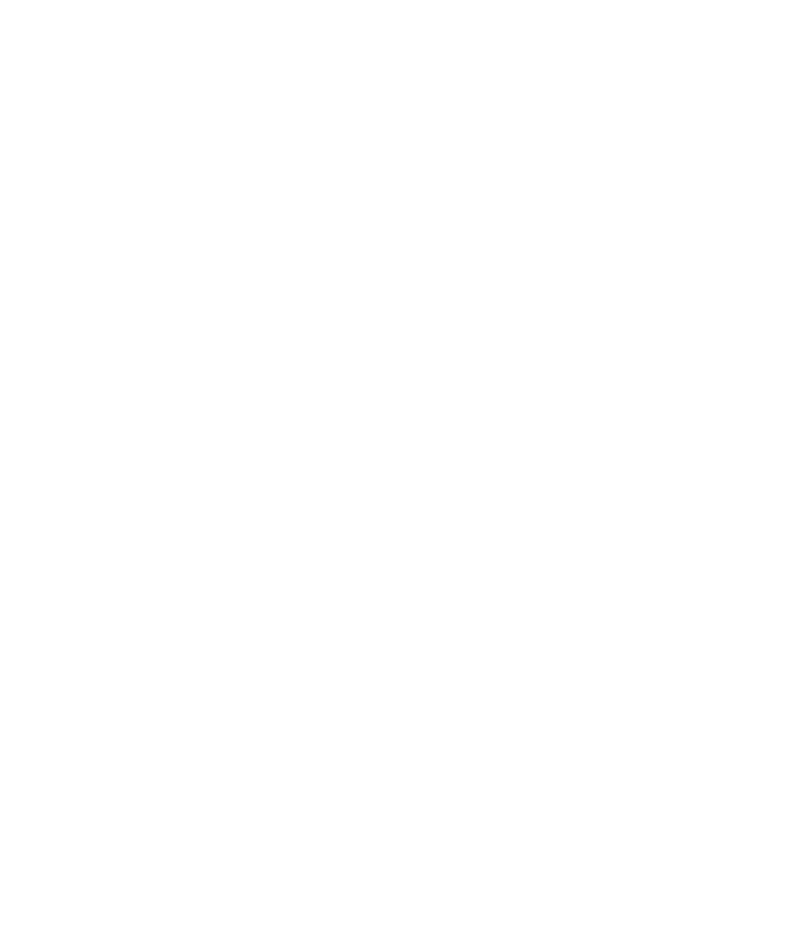
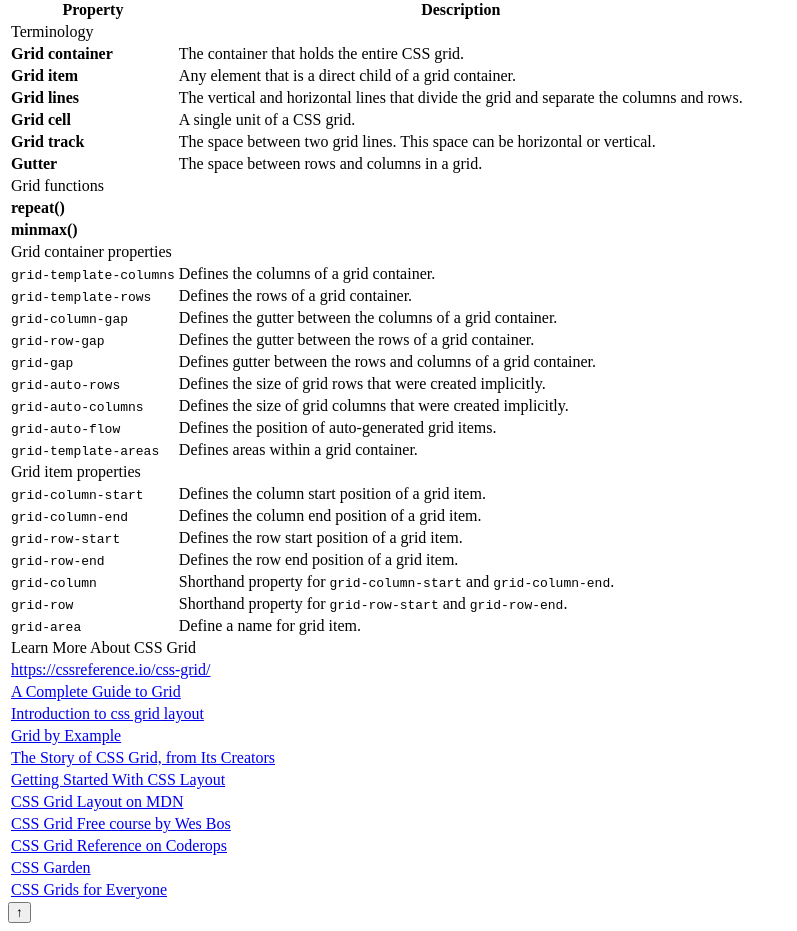
Before and after one commit to richtech9/learn-rich, a Vue app: page /css in a window 1280 px wide. Shown: the part 243-1174 px from the top of the page, without its empty margins (0-797 px from the left). Before the commit the page ends 800 px from the top, so only its background shows below. Built offline with nearby package versions, Linux system fonts and the light colour scheme; a small style sheet from the web is missing.

Commit message:
Add css grid section

```diff
--- a/src/router/index.js
+++ b/src/router/index.js
@@ -29,6 +29,11 @@
     component: () => import(/* webpackChunkName: "git" */ '../views/Git.vue')
   },
   {
+    path: '/css',
+    name: 'Css',
+    component: () => import(/* webpackChunkName: "css" */ '../views/css/Css.vue')
+  },
+  {
     path: '/javascript',
     name: 'JavaScript',
     component: () => import(/* webpackChunkName: "javascript" */ '../views/javascript/JavaScript.vue')
--- a/src/scss/components/_c-table.scss
+++ b/src/scss/components/_c-table.scss
@@ -32,12 +32,12 @@
   }
 
   thead,
-  tbody tr.info {
+  tr.info {
     background-color: #f0f8ff;
   }
 
   tbody {
-    tr:nth-of-type(odd) {
+    tr:not(.info):nth-of-type(odd) {
       background-color: #f9f9f9;
     }
 
--- a/src/views/Home.vue
+++ b/src/views/Home.vue
@@ -44,6 +44,12 @@
     link: {name: 'Git'},
   },
   {
+    title: 'Learn enough CSS',
+    description: 'Learn enough CSS to create amazing layouts, animations and designs of your site.',
+    icon: 'fab fa-css3-alt',
+    link: {name: 'Css'},
+  },
+  {
     title: 'Learn enough JavaScript',
     description: 'Learn enough JavaScript to know how to solve problems using documentation. Understand the fundamental concepts.',
     icon: 'fab fa-js-square',
--- /dev/null
+++ b/src/views/css/Css.vue
@@ -0,0 +1,197 @@
+<template>
+  <div class="u-section-padding">
+    <div class="l-wrap">
+      <!-- BACK HOME -->
+      <router-link :to="{ name: 'Home' }" class="u-top-el">Back home</router-link>
+
+      <!-- Learn Enough Vim -->
+      <div class="c-table-responsive">
+        <table class="c-table">
+          <caption>Learn Enough CSS Grid</caption>
+          <thead>
+            <tr>
+              <th>Property</th>
+              <th>Description</th>
+            </tr>
+          </thead>
+          <tbody>
+            <tr class="info">
+              <td colspan="2">Terminology</td>
+            </tr>
+            <tr>
+              <td><strong>Grid container</strong></td>
+              <td>The container that holds the entire CSS grid.</td>
+            </tr>
+            <tr>
+              <td><strong>Grid item</strong></td>
+              <td>Any element that is a direct child of a grid container.</td>
+            </tr>
+            <tr>
+              <td><strong>Grid lines</strong></td>
+              <td>The vertical and horizontal lines that divide the grid and separate the columns and rows.</td>
+            </tr>
+            <tr>
+              <td><strong>Grid cell</strong></td>
+              <td>A single unit of a CSS grid.</td>
+            </tr>
+            <tr>
+              <td><strong>Grid track</strong></td>
+              <td>The space between two grid lines. This space can be horizontal or vertical.</td>
+            </tr>
+            <tr>
+              <td><strong>Gutter</strong></td>
+              <td>The space between rows and columns in a grid.</td>
+            </tr>
+            <tr class="info">
+              <td colspan="2">Grid functions</td>
+            </tr>
+            <tr>
+              <td><strong>repeat()</strong></td>
+              <td></td>
+            </tr>
+            <tr>
+              <td><strong>minmax()</strong></td>
+              <td></td>
+            </tr>
+            <tr class="info">
+              <td colspan="2">Grid container properties</td>
+            </tr>
+            <tr>
+              <td><code>grid-template-columns</code></td>
+              <td>Defines the columns of a grid container.</td>
+            </tr>
+            <tr>
+              <td><code>grid-template-rows</code></td>
+              <td>Defines the rows of a grid container.</td>
+            </tr>
+            <tr>
+              <td><code>grid-column-gap</code></td>
+              <td>Defines the gutter between the columns of a grid container.</td>
+            </tr>
+            <tr>
+              <td><code>grid-row-gap</code></td>
+              <td>Defines the gutter between the rows of a grid container.</td>
+            </tr>
+            <tr>
+              <td><code>grid-gap</code></td>
+              <td>Defines gutter between the rows and columns of a grid container.</td>
+            </tr>
+            <tr>
+              <td><code>grid-auto-rows</code></td>
+              <td>Defines the size of grid rows that were created implicitly.</td>
+            </tr>
+            <tr>
+              <td><code>grid-auto-columns</code></td>
+              <td>Defines the size of grid columns that were created implicitly.</td>
+            </tr>
+            <tr>
+              <td><code>grid-auto-flow</code></td>
+              <td>Defines the position of auto-generated grid items.</td>
+            </tr>
+            <tr>
+              <td><code>grid-template-areas</code></td>
+              <td>Defines areas within a grid container.</td>
+            </tr>
+            <tr class="info">
+              <td colspan="2">Grid item properties</td>
+            </tr>
+            <tr>
+              <td><code>grid-column-start</code></td>
+              <td>Defines the column start position of a grid item.</td>
+            </tr>
+            <tr>
+              <td><code>grid-column-end</code></td>
+              <td>Defines the column end position of a grid item.</td>
+            </tr>
+            <tr>
+              <td><code>grid-row-start</code></td>
+              <td>Defines the row start position of a grid item.</td>
+            </tr>
+            <tr>
+              <td><code>grid-row-end</code></td>
+              <td>Defines the row end position of a grid item.</td>
+            </tr>
+            <tr>
+              <td><code>grid-column</code></td>
+              <td>Shorthand property for <code>grid-column-start</code> and <code>grid-column-end</code>.</td>
+            </tr>
+            <tr>
+              <td><code>grid-row</code></td>
+              <td>Shorthand property for <code>grid-row-start</code> and <code>grid-row-end</code>.</td>
+            </tr>
+            <tr>
+              <td><code>grid-area</code></td>
+              <td>Define a name for grid item.</td>
+            </tr>
+          </tbody>
+          <tfoot>
+            <tr class="info">
+              <td colspan="2">Learn More About CSS Grid</td>
+            </tr>
+            <tr>
+              <td colspan="2">
+                <a href="https://cssreference.io/css-grid/" target="_blank">https://cssreference.io/css-grid/</a>
+              </td>
+            </tr>
+            <tr>
+              <td colspan="2">
+                <a href="https://css-tricks.com/snippets/css/complete-guide-grid/" target="_blank">A Complete Guide to Grid</a>
+              </td>
+            </tr>
+            <tr>
+              <td colspan="2">
+                <a href="https://mozilladevelopers.github.io/playground/css-grid" target="_blank">Introduction to css grid layout</a>
+              </td>
+            </tr>
+            <tr>
+              <td colspan="2">
+                <a href="https://gridbyexample.com/what/" target="_blank">Grid by Example</a>
+              </td>
+            </tr>
+            <tr>
+              <td colspan="2">
+                <a href="https://alistapart.com/article/the-story-of-css-grid-from-its-creators/" target="_blank">The Story of CSS Grid, from Its Creators</a>
+              </td>
+            </tr>
+            <tr>
+              <td colspan="2">
+                <a href="https://www.smashingmagazine.com/2018/05/guide-css-layout/" target="_blank">Getting Started With CSS Layout</a>
+              </td>
+            </tr>
+            <tr>
+              <td colspan="2">
+                <a href="https://developer.mozilla.org/en-US/docs/Web/CSS/CSS_Grid_Layout" target="_blank">CSS Grid Layout on MDN</a>
+              </td>
+            </tr>
+            <tr>
+              <td colspan="2">
+                <a href="https://cssgrid.io/" target="_blank">CSS Grid Free course by Wes Bos</a>
+              </td>
+            </tr>
+            <tr>
+              <td colspan="2">
+                <a href="https://tympanus.net/codrops/css_reference/grid/" target="_blank">CSS Grid Reference on Coderops</a>
+              </td>
+            </tr>
+            <tr>
+              <td colspan="2">
+                <a href="http://cssgridgarden.com/" target="_blank">CSS Garden</a>
+              </td>
+            </tr>
+            <tr>
+              <td colspan="2">
+                <a href="https://laracasts.com/series/css-grids-for-everyone" target="_blank">CSS Grids for Everyone</a>
+              </td>
+            </tr>
+          </tfoot>
+        </table>
+      </div>
+    </div><!-- /.l-wrap -->
+  </div>
+</template>
+
+<script>
+  export default {
+    name: 'Css'
+  }
+</script>
```
